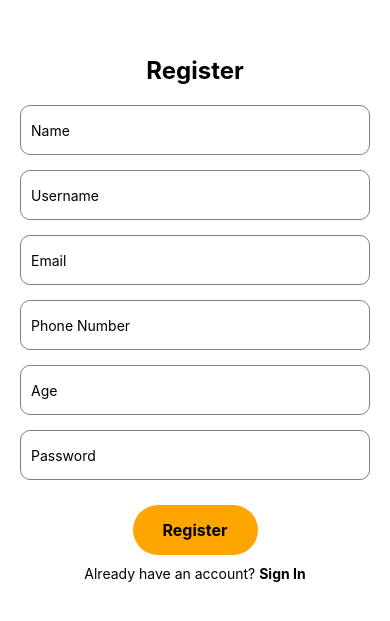
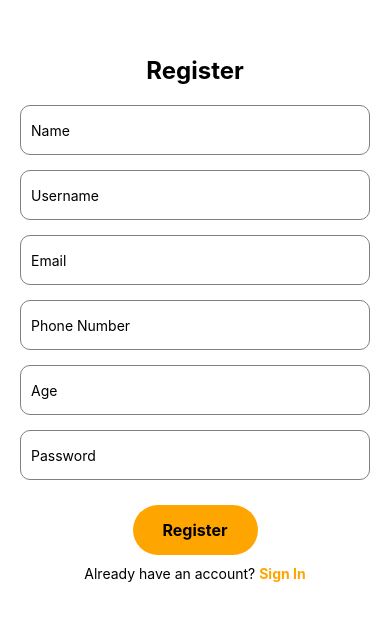
Before and after one commit to Hack-fit/FinalProject-HackFit, a React Native app in the folder client/: screen /Register in a window 390 px wide. Shown: the part 103-724 px from the top of the page. Built offline with nearby package versions, Linux system fonts and the light colour scheme.

Commit message:
change color on register

```diff
--- a/client/screens/Profile.js
+++ b/client/screens/Profile.js
@@ -115,7 +115,7 @@ const styles = StyleSheet.create({
     alignItems: "center",
   },
   buttonText: {
-    color: "#fff",
+    color: "black",
     fontSize: 16,
     fontWeight: "bold",
   },
--- a/client/screens/Register.js
+++ b/client/screens/Register.js
@@ -137,7 +137,7 @@ const styles = StyleSheet.create({
   },
   signInLink: {
     fontSize: 14,
-    color: "black",
+    color: "orange",
     fontWeight: "bold",
   },
 });
```
